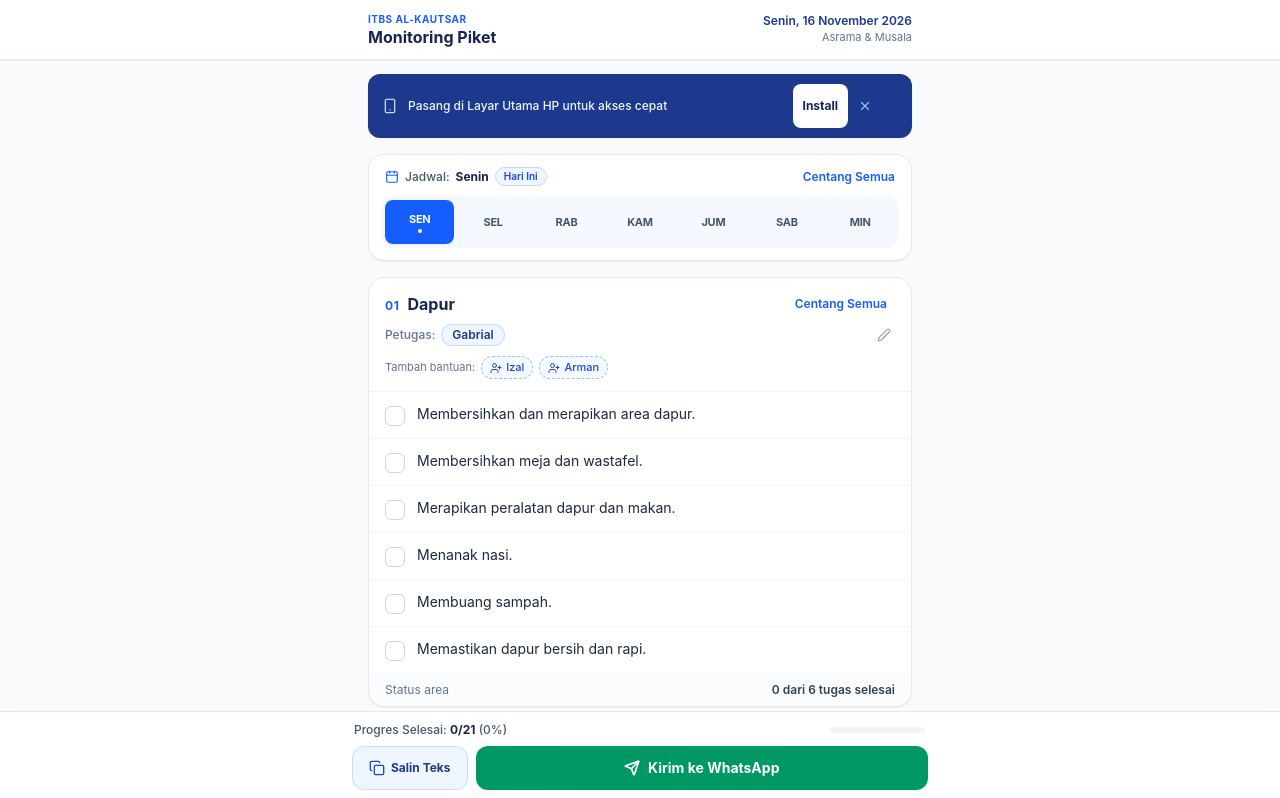
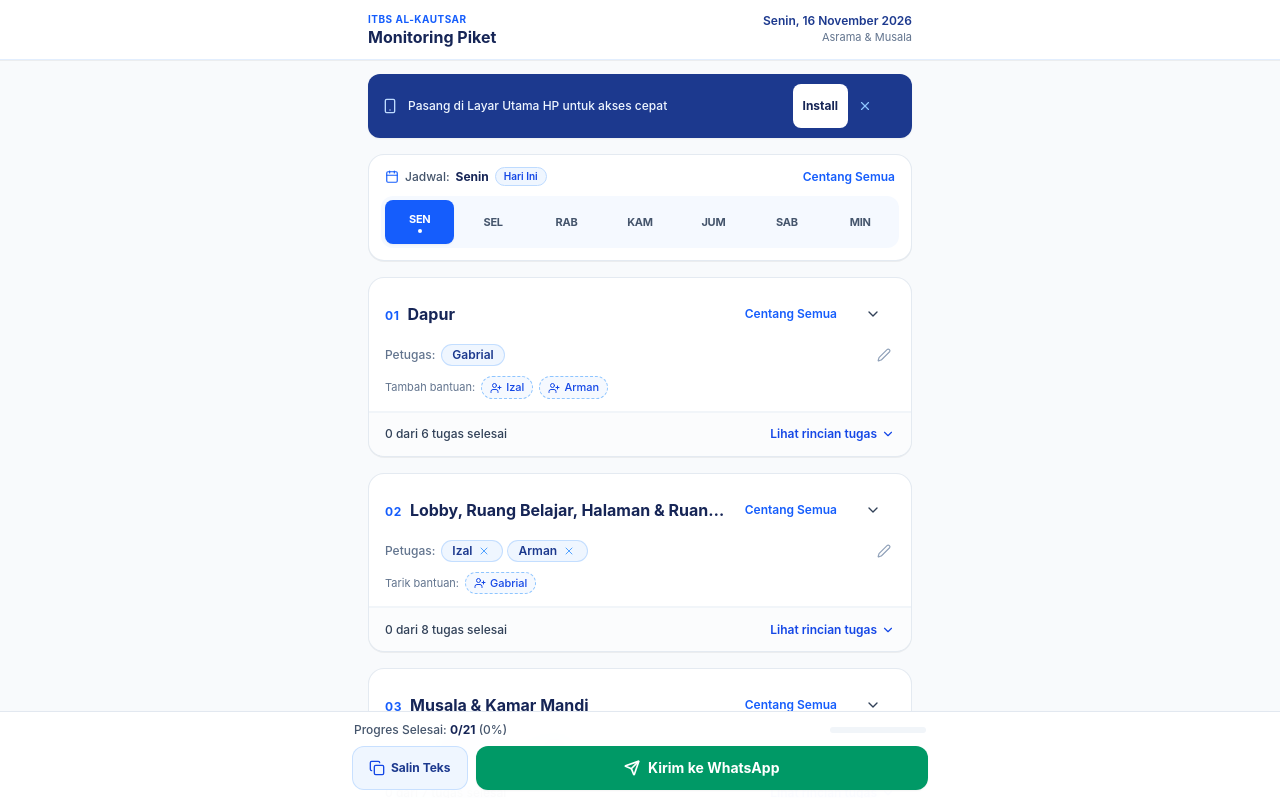
Before and after one commit to ryaleason/monitoring-piket, a Next.js app: page / in a window 1280 px wide. Shown: the top 798 px of the page. Built offline with nearby package versions, Linux system fonts and the light colour scheme.

Commit message:
feat(ui): collapsible task details with arrow up/down accordion

```diff
--- a/src/components/AreaCard.tsx
+++ b/src/components/AreaCard.tsx
@@ -1,7 +1,16 @@
 "use client";
 
-import React from "react";
-import { Check, Edit2, UserPlus, X, RotateCcw, Lock } from "lucide-react";
+import React, { useState } from "react";
+import {
+  Check,
+  Edit2,
+  UserPlus,
+  X,
+  RotateCcw,
+  Lock,
+  ChevronDown,
+  ChevronUp,
+} from "lucide-react";
 
 export interface TaskState {
   id: string;
@@ -44,30 +53,52 @@ export function AreaCard({
   onCheckAll,
   onEditAssignee,
 }: AreaCardProps) {
+  // Collapsible accordion state: default collapsed for compact mobile view
+  const [isExpanded, setIsExpanded] = useState(false);
+
   const completedCount = tasks.filter((t) => t.completed).length;
   const totalCount = tasks.length;
   const allCompleted = totalCount > 0 && completedCount === totalCount;
 
   return (
-    <section className="bg-white rounded-2xl border border-slate-200/90 shadow-2xs overflow-hidden">
+    <section className="bg-white rounded-2xl border border-slate-200/90 shadow-2xs overflow-hidden transition-all">
       {/* Area Header */}
       <div className="px-4 pt-3.5 pb-3 border-b border-slate-100 space-y-2">
-        <div className="flex items-center justify-between">
-          <div className="flex items-baseline gap-2">
-            <span className="text-xs font-bold text-blue-600 tracking-wider">
+        <div className="flex items-center justify-between gap-2">
+          <div className="flex items-baseline gap-2 min-w-0">
+            <span className="text-xs font-bold text-blue-600 tracking-wider shrink-0">
               0{areaNumber}
             </span>
-            <h2 className="text-base font-bold text-blue-950">
+            <h2 className="text-base font-bold text-blue-950 truncate">
               {areaName}
             </h2>
           </div>
 
+          <div className="flex items-center gap-1.5 shrink-0">
             <button
               onClick={() => onCheckAll(!allCompleted)}
               className="text-xs font-semibold text-blue-600 hover:text-blue-800 active:text-blue-900 px-2 py-1 rounded-md hover:bg-blue-50 transition-colors"
+              title={allCompleted ? "Batalkan semua centang" : "Centang semua tugas"}
             >
               {allCompleted ? "Batal Semua" : "Centang Semua"}
             </button>
+
+            {/* Arrow Toggle Button (Chevron Up / Down) */}
+            <button
+              type="button"
+              onClick={() => setIsExpanded((prev) => !prev)}
+              className="p-1.5 text-slate-500 hover:text-blue-700 hover:bg-blue-50 active:bg-blue-100 rounded-lg transition-colors touch-target flex items-center justify-center"
+              title={isExpanded ? "Sembunyikan detail tugas" : "Tampilkan detail tugas"}
+              aria-expanded={isExpanded}
+              aria-label={isExpanded ? "Sembunyikan detail tugas" : "Tampilkan detail tugas"}
+            >
+              {isExpanded ? (
+                <ChevronUp className="w-4 h-4 text-slate-700" />
+              ) : (
+                <ChevronDown className="w-4 h-4 text-slate-700" />
+              )}
+            </button>
+          </div>
         </div>
 
         {/* Integrated Petugas Row */}
@@ -163,8 +194,9 @@ export function AreaCard({
         )}
       </div>
 
-      {/* Task Checklist */}
-      <div className="divide-y divide-slate-100">
+      {/* Task Checklist (Collapsible - toggled by arrow up/down) */}
+      {isExpanded && (
+        <div className="divide-y divide-slate-100 animate-in fade-in duration-200">
           {tasks.map((task) => {
             const isDone = task.completed;
             return (
@@ -205,14 +237,27 @@ export function AreaCard({
             );
           })}
         </div>
+      )}
 
-      {/* Footer counter */}
-      <div className="px-4 py-2 bg-slate-50/60 border-t border-slate-100 flex items-center justify-between text-xs text-slate-500">
-        <span>Status area</span>
-        <span className="font-semibold text-slate-700">
+      {/* Footer / Toggle Bar */}
+      <button
+        type="button"
+        onClick={() => setIsExpanded((prev) => !prev)}
+        className="w-full px-4 py-2.5 bg-slate-50/60 hover:bg-blue-50/40 border-t border-slate-100 flex items-center justify-between text-xs text-slate-600 transition-colors touch-target"
+        aria-expanded={isExpanded}
+      >
+        <span className="font-medium text-slate-700">
           {completedCount} dari {totalCount} tugas selesai
         </span>
-      </div>
+        <span className="flex items-center gap-1 font-semibold text-blue-700">
+          <span>{isExpanded ? "Tutup rincian" : "Lihat rincian tugas"}</span>
+          {isExpanded ? (
+            <ChevronUp className="w-3.5 h-3.5" />
+          ) : (
+            <ChevronDown className="w-3.5 h-3.5" />
+          )}
+        </span>
+      </button>
     </section>
   );
 }
```
Lines whose indentation alone changed are shown as unchanged.
